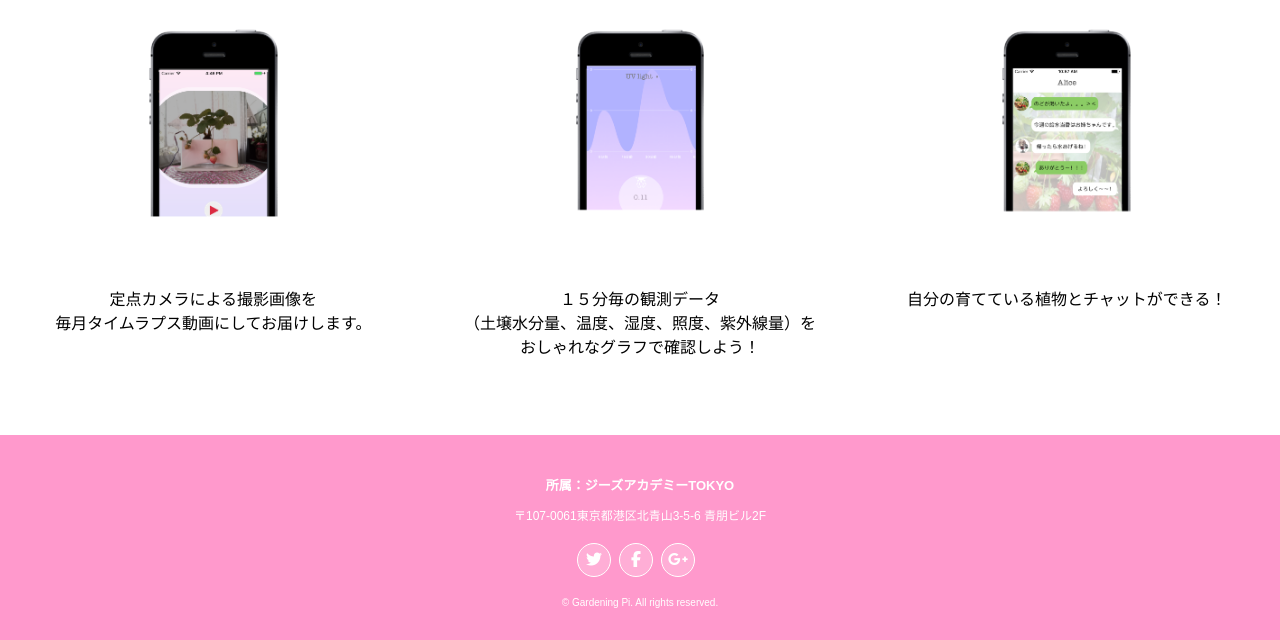
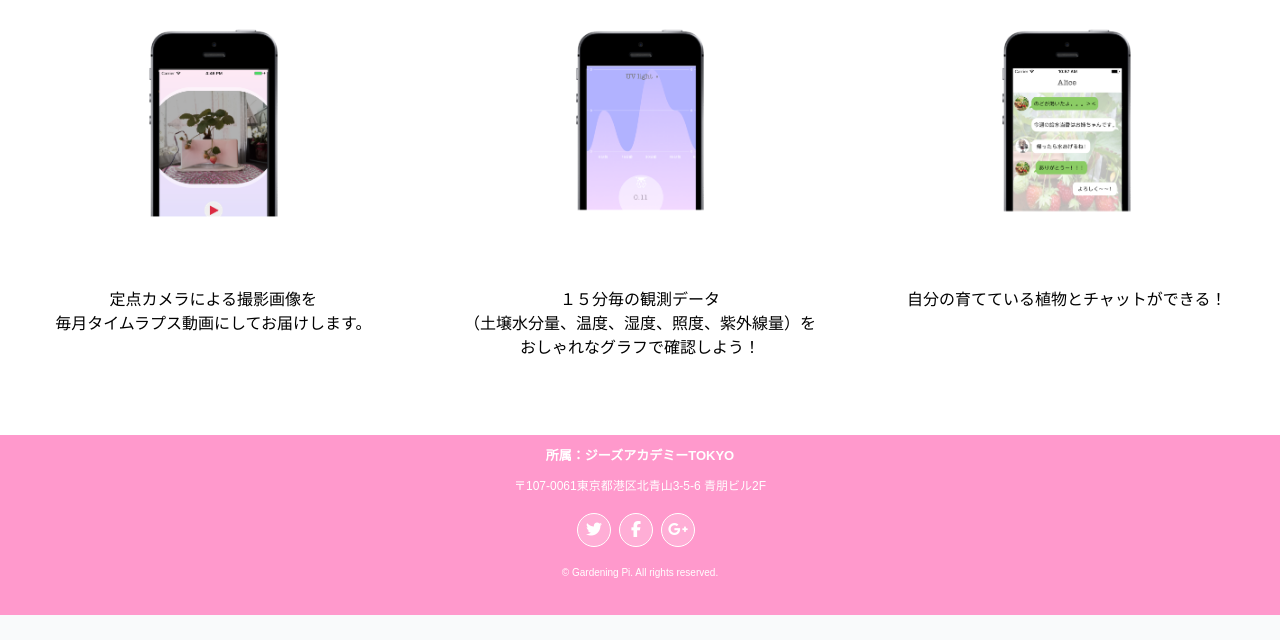
Before and after one commit to yumi050/GardeningPi, a PHP site: page / in a window 1280 px wide. Shown: the part 1805-2445 px from the top of the page. After the commit the page ends 2420 px from the top, so only its background shows below. Run offline with PHP 8.4, Linux system fonts and the light colour scheme; some libraries are stand-ins or nearby versions.

Commit message:
Update styles.css

```diff
--- a/styles.css
+++ b/styles.css
@@ -150,7 +150,7 @@ footer{
   height: 20vh;/* 画面の高さ＝100vh */
   background-color: #FF99CC;
   margin: 0;
-  padding-top: 30px;
+  padding-top: 5px;
   padding-bottom: 15px;
   color: white;
 }
@@ -161,7 +161,7 @@ footer{
 
 .footA h2{
   font-size: 13px;
-  margin-top: 10px;
+  margin-top: 5px;
 }
 
 .footA p{
```
